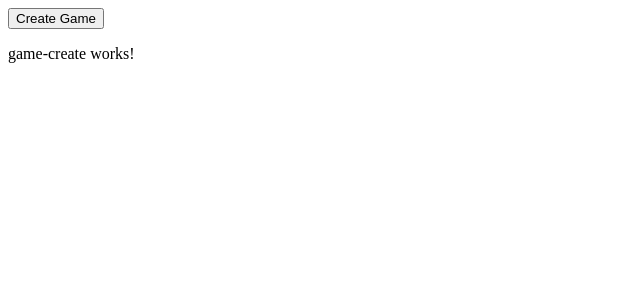
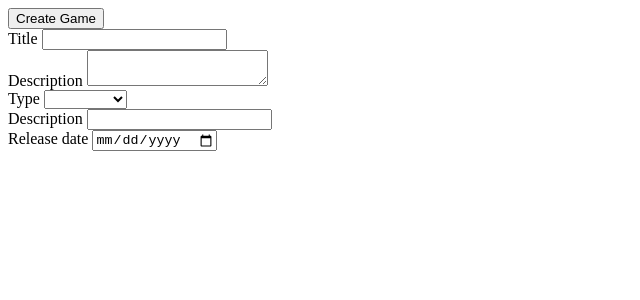
Before and after one commit to mehdihettak/cascade8-test, an Angular app: page /create in a window 1280 px wide. Shown: the top 300 px of the page, without its empty margins (0-640 px from the left). Built offline with nearby package versions, Linux system fonts and the light colour scheme.

Commit message:
Added Creation Form

```diff
--- a/src/app/app.module.ts
+++ b/src/app/app.module.ts
@@ -6,6 +6,7 @@ import { AppComponent } from './app.component';
 import { GameListComponent } from './pages/game-list/game-list.component';
 import { GameInfoComponent } from './pages/game-info/game-info.component';
 import { GameCreateComponent } from './pages/game-create/game-create.component';
+import { ReactiveFormsModule } from '@angular/forms';
 
 @NgModule({
   declarations: [
@@ -16,7 +17,8 @@ import { GameCreateComponent } from './pages/game-create/game-create.component';
   ],
   imports: [
     BrowserModule,
-    AppRoutingModule
+    AppRoutingModule,
+    ReactiveFormsModule
   ],
   providers: [],
   bootstrap: [AppComponent]
--- a/src/app/pages/game-create/game-create.component.html
+++ b/src/app/pages/game-create/game-create.component.html
@@ -1,3 +1,32 @@
-<p>
-  game-create works!
-</p>
+<form [formGroup]='gameFormGroup'>
+  <div>
+    <label> Title </label>
+    <input formControlName="title">
+  </div>
+
+  <div>
+    <label> Description </label>
+    <textarea formControlName="description"></textarea>
+  </div>
+
+  <div>
+    <label> Type </label>
+    <select formControlName="title">
+      <option value="Action">Action</option>
+      <option value="Action">Adventure</option>
+      <option value="Action">RPG</option>
+      <option value="Action">Strategy</option>
+    </select>
+  </div>
+
+  <div>
+    <label> Description </label>
+    <input formControlName="imageUrl">
+  </div>
+
+  <div>
+    <label> Release date </label>
+    <input type="date" formControlName="releaseDate">
+  </div>
+
+</form>
--- a/src/app/pages/game-create/game-create.component.ts
+++ b/src/app/pages/game-create/game-create.component.ts
@@ -1,4 +1,5 @@
 import { Component, OnInit } from '@angular/core';
+import { FormGroup, FormControl, Validators } from '@angular/forms';
 
 @Component({
   selector: 'app-game-create',
@@ -7,7 +8,17 @@ import { Component, OnInit } from '@angular/core';
 })
 export class GameCreateComponent implements OnInit {
 
-  constructor() { }
+  gameFormGroup: FormGroup;
+
+  constructor() {
+    this.gameFormGroup = new FormGroup({
+      title: new FormControl('', Validators.required),
+      description: new FormControl('', Validators.required),
+      type: new FormControl('', Validators.required),
+      imageUrl: new FormControl('', Validators.required),
+      releaseDate: new FormControl(null, Validators.required)
+    });
+   }
 
   ngOnInit() {
   }
--- a/src/app/pages/game-list/game-list.component.html
+++ b/src/app/pages/game-list/game-list.component.html
@@ -1,3 +1,11 @@
 <h2> Game List </h2>
 
-<app-game-info *ngFor="let game of games" [game]="game"></app-game-info>
+<table>
+    <tr *ngFor="let game of games">
+        <td> {{game.title}} </td>
+        <td> <button> Edit </button> </td>
+        <td> <button> Delete </button> </td>
+        <td> <button> Add to basket </button> </td>
+    </tr>
+
+</table>
```
